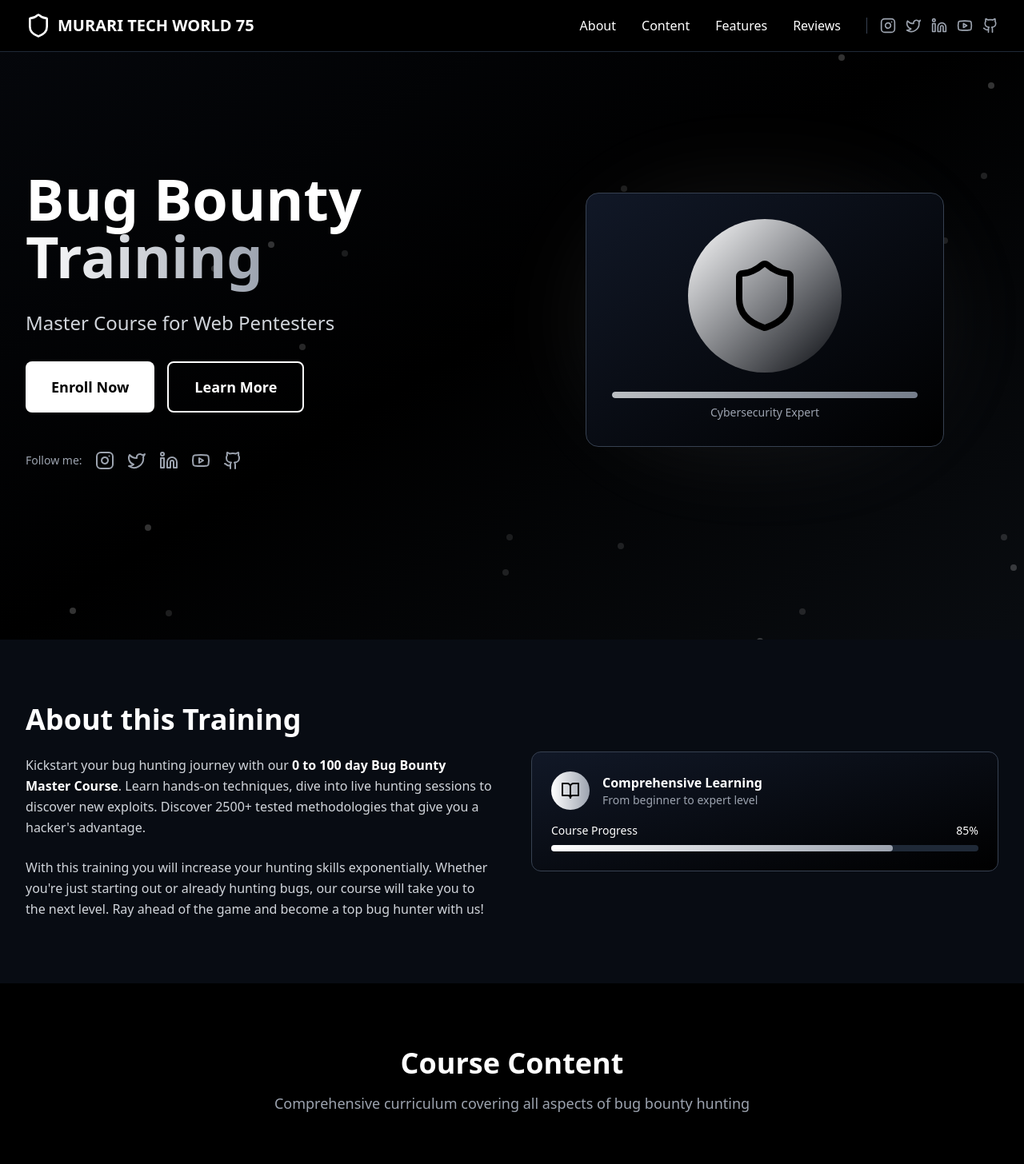
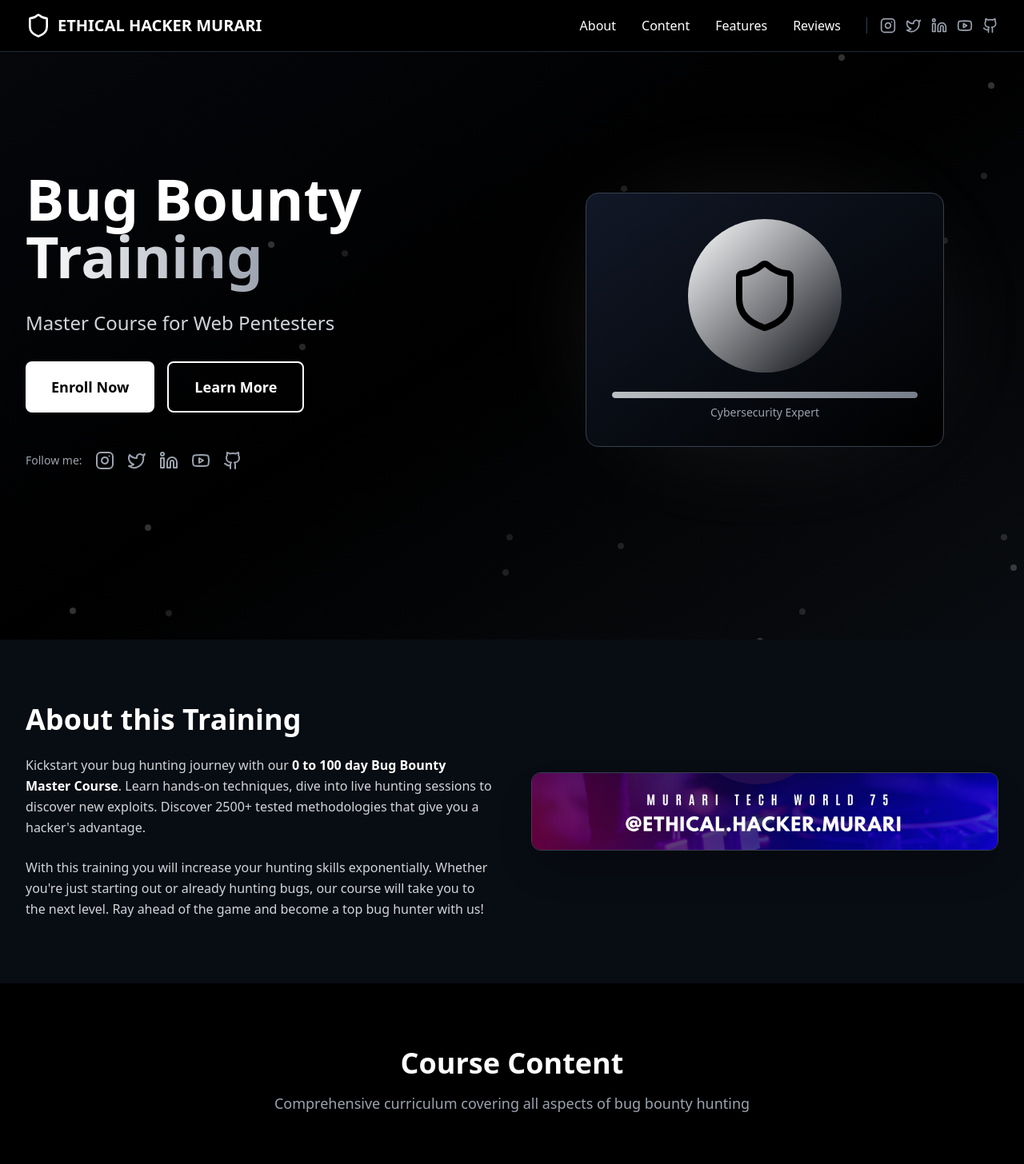
Before and after one commit to bharath0990/Bug-Bounty-Website, a React (Vite) app: page / in a window 1280 px wide. Shown: the top 1456 px of the page at 80% size. Built offline with nearby package versions, Linux system fonts and the light colour scheme.

Commit message:
Replace selected element with banner image

```diff
--- a/src/App.tsx
+++ b/src/App.tsx
@@ -119,7 +119,7 @@ function App() {
           <div className="flex justify-between items-center h-16">
             <div className="flex items-center space-x-2">
               <Shield className="h-8 w-8 text-white" />
-              <span className="text-xl font-bold">MURARI TECH WORLD 75</span>
+              <span className="text-xl font-bold">ETHICAL HACKER MURARI</span>
             </div>
 
             <div className="hidden md:flex items-center space-x-8">
@@ -282,26 +282,11 @@ function App() {
             </div>
 
             <div className="relative">
-              <div className="bg-gradient-to-br from-gray-900 to-black rounded-xl p-6 border border-gray-700">
-                <div className="flex items-center space-x-4 mb-4">
-                  <div className="w-12 h-12 bg-gradient-to-r from-white to-gray-400 rounded-full flex items-center justify-center">
-                    <BookOpen className="w-6 h-6 text-black" />
-                  </div>
-                  <div>
-                    <h3 className="font-semibold">Comprehensive Learning</h3>
-                    <p className="text-sm text-gray-400">From beginner to expert level</p>
-                  </div>
-                </div>
-                <div className="space-y-2">
-                  <div className="flex justify-between text-sm">
-                    <span>Course Progress</span>
-                    <span className="text-white">85%</span>
-                  </div>
-                  <div className="w-full bg-gray-800 rounded-full h-2">
-                    <div className="bg-gradient-to-r from-white to-gray-400 h-2 rounded-full w-4/5"></div>
-                  </div>
-                </div>
-              </div>
+              <img
+                src="/channels4_banner.jpg"
+                alt="Murari Tech World 75 Banner"
+                className="w-full h-auto rounded-xl border border-gray-700 shadow-2xl"
+              />
             </div>
           </div>
         </div>
@@ -462,7 +447,7 @@ function App() {
           <div className="grid md:grid-cols-3 gap-8 items-center">
             <div className="flex items-center space-x-2">
               <Shield className="h-8 w-8 text-white" />
-              <span className="text-xl font-bold">MURARI TECH WORLD 75</span>
+              <span className="text-xl font-bold">ETHICAL HACKER MURARI</span>
             </div>
 
             <div className="flex justify-center">
@@ -484,7 +469,7 @@ function App() {
 
             <div className="text-center md:text-right">
               <p className="text-gray-400">
-                © 2025 Murari Tech World 75. All rights reserved.
+                © 2025 Ethical Hacker Murari. All rights reserved.
               </p>
             </div>
           </div>
```
